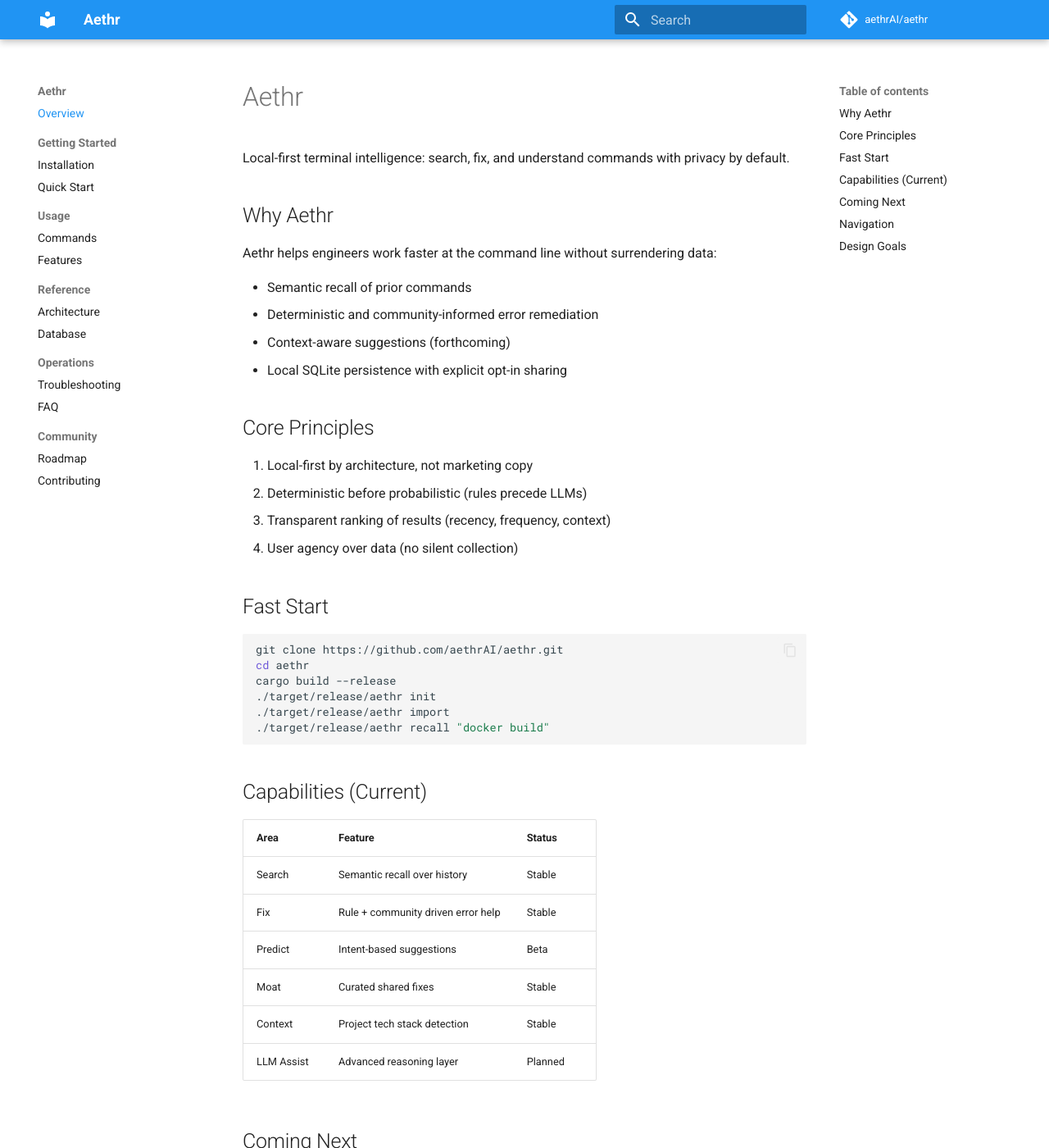
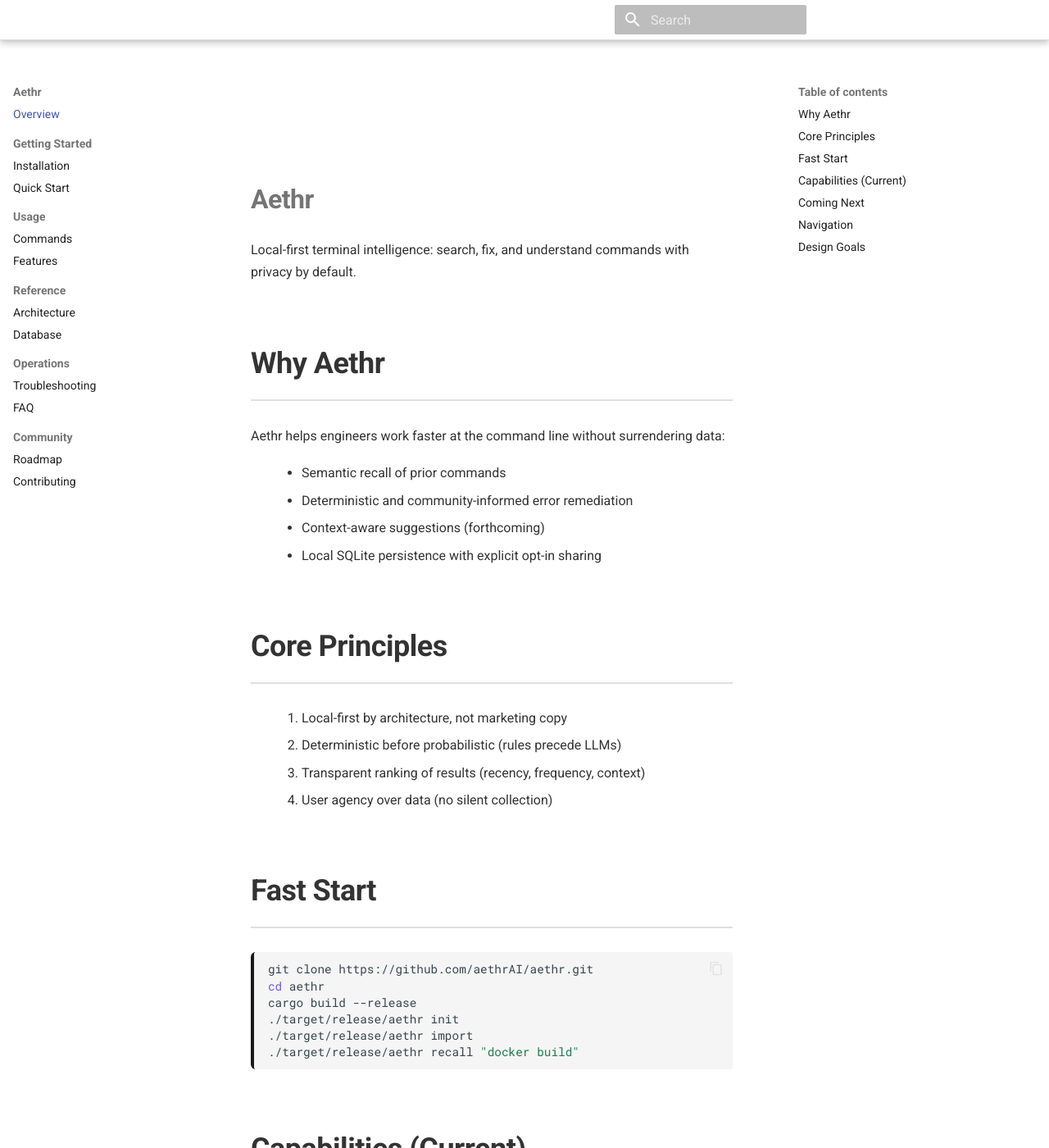
Before and after one commit to aethrAI/aethr, an MkDocs documentation site: the page built from docs/index.md, in a window 1280 px wide and 1400 px high. Shown: the whole window at 82% size. Built offline with MkDocs 1.6.1 and Material for MkDocs 9.7.7, drawn with Linux system fonts in a browser that asks for light colours; comment, search, counter and statistics services are not loaded; some of the changed text lies outside the part shown.

```diff
--- /dev/null
+++ b/docs/stylesheets/extra.css
@@ -0,0 +1,194 @@
+/* Hero section - black background */
+.md-hero {
+  background: linear-gradient(135deg, #1a1a1a 0%, #2d2d2d 100%);
+  color: #ffffff;
+  padding: 60px 20px;
+}
+
+.md-hero__content {
+  display: flex;
+  align-items: center;
+  justify-content: center;
+  flex-direction: column;
+  text-align: center;
+}
+
+.md-hero h1 {
+  font-size: 3.5rem;
+  font-weight: 700;
+  margin-bottom: 20px;
+  letter-spacing: -1px;
+}
+
+.md-hero p {
+  font-size: 1.3rem;
+  opacity: 0.9;
+  max-width: 600px;
+  line-height: 1.6;
+}
+
+/* Section separators and visual hierarchy */
+.md-content h1,
+.md-content h2,
+.md-content h3 {
+  margin-top: 2em;
+  margin-bottom: 0.8em;
+  font-weight: 700;
+  letter-spacing: -0.5px;
+}
+
+.md-content h2 {
+  padding-bottom: 0.5em;
+  border-bottom: 2px solid #e0e0e0;
+  font-size: 1.8rem;
+}
+
+.md-content h3 {
+  color: #1a1a1a;
+  font-size: 1.4rem;
+  margin-top: 1.5em;
+}
+
+/* Improve spacing and readability */
+.md-content p {
+  line-height: 1.7;
+  margin-bottom: 1.2em;
+}
+
+.md-content ul,
+.md-content ol {
+  margin-bottom: 1.5em;
+  padding-left: 2em;
+}
+
+.md-content li {
+  margin-bottom: 0.5em;
+  line-height: 1.6;
+}
+
+/* Code block improvements */
+.md-content pre {
+  border-radius: 6px;
+  border-left: 4px solid #1a1a1a;
+  margin: 1.5em 0;
+}
+
+.md-content code {
+  background-color: #f5f5f5;
+  padding: 2px 6px;
+  border-radius: 3px;
+  font-size: 0.9em;
+}
+
+/* Navigation improvements */
+.md-header {
+  background: #ffffff;
+  border-bottom: 1px solid #e0e0e0;
+}
+
+.md-nav__link {
+  font-weight: 500;
+}
+
+/* Content area padding and alignment */
+.md-container {
+  max-width: 1200px;
+}
+
+.md-content {
+  padding: 3rem 2rem;
+}
+
+/* Admonitions with better styling */
+.admonition {
+  margin: 1.5em 0;
+  padding: 1em;
+  border-left: 4px solid #1a1a1a;
+  border-radius: 4px;
+  background-color: #f9f9f9;
+}
+
+.admonition-title {
+  font-weight: 700;
+  margin-bottom: 0.5em;
+}
+
+/* Tables with better styling */
+.md-content table {
+  border-collapse: collapse;
+  margin: 1.5em 0;
+  width: 100%;
+}
+
+.md-content table thead {
+  background-color: #f5f5f5;
+}
+
+.md-content table td,
+.md-content table th {
+  padding: 0.8em;
+  border: 1px solid #e0e0e0;
+}
+
+.md-content table tbody tr:hover {
+  background-color: #fafafa;
+}
+
+/* Footer styling - cleaner appearance */
+.md-footer {
+  background-color: #1a1a1a;
+  color: #ffffff;
+  border-top: 1px solid #e0e0e0;
+}
+
+.md-footer-copyright {
+  padding: 1.5rem 2rem;
+  text-align: center;
+  font-size: 0.9rem;
+  opacity: 0.8;
+}
+
+/* Major section card-like styling */
+.md-content > p + h2,
+.md-content > h2 {
+  margin-top: 3em;
+  padding-top: 2em;
+  border-top: 1px solid #f0f0f0;
+}
+
+/* Button and link styling */
+.md-button {
+  border-radius: 6px;
+  font-weight: 600;
+  padding: 0.7em 1.5em;
+}
+
+.md-button--primary {
+  background-color: #1a1a1a;
+  color: #ffffff;
+}
+
+.md-button--primary:hover {
+  background-color: #2d2d2d;
+}
+
+/* Overall page background */
+body {
+  background-color: #ffffff;
+}
+
+/* Improved typography */
+.md-typeset {
+  color: #333333;
+}
+
+.md-typeset a {
+  color: #0066cc;
+  text-decoration: none;
+  border-bottom: 1px dotted #0066cc;
+}
+
+.md-typeset a:hover {
+  color: #0052a3;
+  border-bottom-color: #0052a3;
+}
--- a/mkdocs.yml
+++ b/mkdocs.yml
@@ -6,6 +6,7 @@
 
 theme:
   name: material
+  favicon: assets/favicon.png
   features:
     - navigation.indexes
     - navigation.instant
@@ -15,15 +16,21 @@
     - content.code.copy
   palette:
     - scheme: default
-      primary: blue
+      primary: grey
       accent: blue
   font:
     text: Roboto
     code: Roboto Mono
-  favicon: assets/favicon.png
+  custom_dir: overrides
 
 plugins:
   - search
+
+extra:
+  generator: false
+
+extra_css:
+  - stylesheets/extra.css
 
 markdown_extensions:
   - admonition
--- /dev/null
+++ b/overrides/main.html
@@ -0,0 +1,7 @@
+{% extends "base.html" %}
+
+{% block content %}
+<div class="content-wrapper">
+  {{ super() }}
+</div>
+{% endblock %}
--- /dev/null
+++ b/overrides/stylesheets/extra.css
@@ -0,0 +1,194 @@
+/* Hero section - black background */
+.md-hero {
+  background: linear-gradient(135deg, #1a1a1a 0%, #2d2d2d 100%);
+  color: #ffffff;
+  padding: 60px 20px;
+}
+
+.md-hero__content {
+  display: flex;
+  align-items: center;
+  justify-content: center;
+  flex-direction: column;
+  text-align: center;
+}
+
+.md-hero h1 {
+  font-size: 3.5rem;
+  font-weight: 700;
+  margin-bottom: 20px;
+  letter-spacing: -1px;
+}
+
+.md-hero p {
+  font-size: 1.3rem;
+  opacity: 0.9;
+  max-width: 600px;
+  line-height: 1.6;
+}
+
+/* Section separators and visual hierarchy */
+.md-content h1,
+.md-content h2,
+.md-content h3 {
+  margin-top: 2em;
+  margin-bottom: 0.8em;
+  font-weight: 700;
+  letter-spacing: -0.5px;
+}
+
+.md-content h2 {
+  padding-bottom: 0.5em;
+  border-bottom: 2px solid #e0e0e0;
+  font-size: 1.8rem;
+}
+
+.md-content h3 {
+  color: #1a1a1a;
+  font-size: 1.4rem;
+  margin-top: 1.5em;
+}
+
+/* Improve spacing and readability */
+.md-content p {
+  line-height: 1.7;
+  margin-bottom: 1.2em;
+}
+
+.md-content ul,
+.md-content ol {
+  margin-bottom: 1.5em;
+  padding-left: 2em;
+}
+
+.md-content li {
+  margin-bottom: 0.5em;
+  line-height: 1.6;
+}
+
+/* Code block improvements */
+.md-content pre {
+  border-radius: 6px;
+  border-left: 4px solid #1a1a1a;
+  margin: 1.5em 0;
+}
+
+.md-content code {
+  background-color: #f5f5f5;
+  padding: 2px 6px;
+  border-radius: 3px;
+  font-size: 0.9em;
+}
+
+/* Navigation improvements */
+.md-header {
+  background: #ffffff;
+  border-bottom: 1px solid #e0e0e0;
+}
+
+.md-nav__link {
+  font-weight: 500;
+}
+
+/* Content area padding and alignment */
+.md-container {
+  max-width: 1200px;
+}
+
+.md-content {
+  padding: 3rem 2rem;
+}
+
+/* Admonitions with better styling */
+.admonition {
+  margin: 1.5em 0;
+  padding: 1em;
+  border-left: 4px solid #1a1a1a;
+  border-radius: 4px;
+  background-color: #f9f9f9;
+}
+
+.admonition-title {
+  font-weight: 700;
+  margin-bottom: 0.5em;
+}
+
+/* Tables with better styling */
+.md-content table {
+  border-collapse: collapse;
+  margin: 1.5em 0;
+  width: 100%;
+}
+
+.md-content table thead {
+  background-color: #f5f5f5;
+}
+
+.md-content table td,
+.md-content table th {
+  padding: 0.8em;
+  border: 1px solid #e0e0e0;
+}
+
+.md-content table tbody tr:hover {
+  background-color: #fafafa;
+}
+
+/* Footer styling - cleaner appearance */
+.md-footer {
+  background-color: #1a1a1a;
+  color: #ffffff;
+  border-top: 1px solid #e0e0e0;
+}
+
+.md-footer-copyright {
+  padding: 1.5rem 2rem;
+  text-align: center;
+  font-size: 0.9rem;
+  opacity: 0.8;
+}
+
+/* Major section card-like styling */
+.md-content > p + h2,
+.md-content > h2 {
+  margin-top: 3em;
+  padding-top: 2em;
+  border-top: 1px solid #f0f0f0;
+}
+
+/* Button and link styling */
+.md-button {
+  border-radius: 6px;
+  font-weight: 600;
+  padding: 0.7em 1.5em;
+}
+
+.md-button--primary {
+  background-color: #1a1a1a;
+  color: #ffffff;
+}
+
+.md-button--primary:hover {
+  background-color: #2d2d2d;
+}
+
+/* Overall page background */
+body {
+  background-color: #ffffff;
+}
+
+/* Improved typography */
+.md-typeset {
+  color: #333333;
+}
+
+.md-typeset a {
+  color: #0066cc;
+  text-decoration: none;
+  border-bottom: 1px dotted #0066cc;
+}
+
+.md-typeset a:hover {
+  color: #0052a3;
+  border-bottom-color: #0052a3;
+}
```
Also changed, not shown: docs/assets/favicon.png (added), 2 other files.
